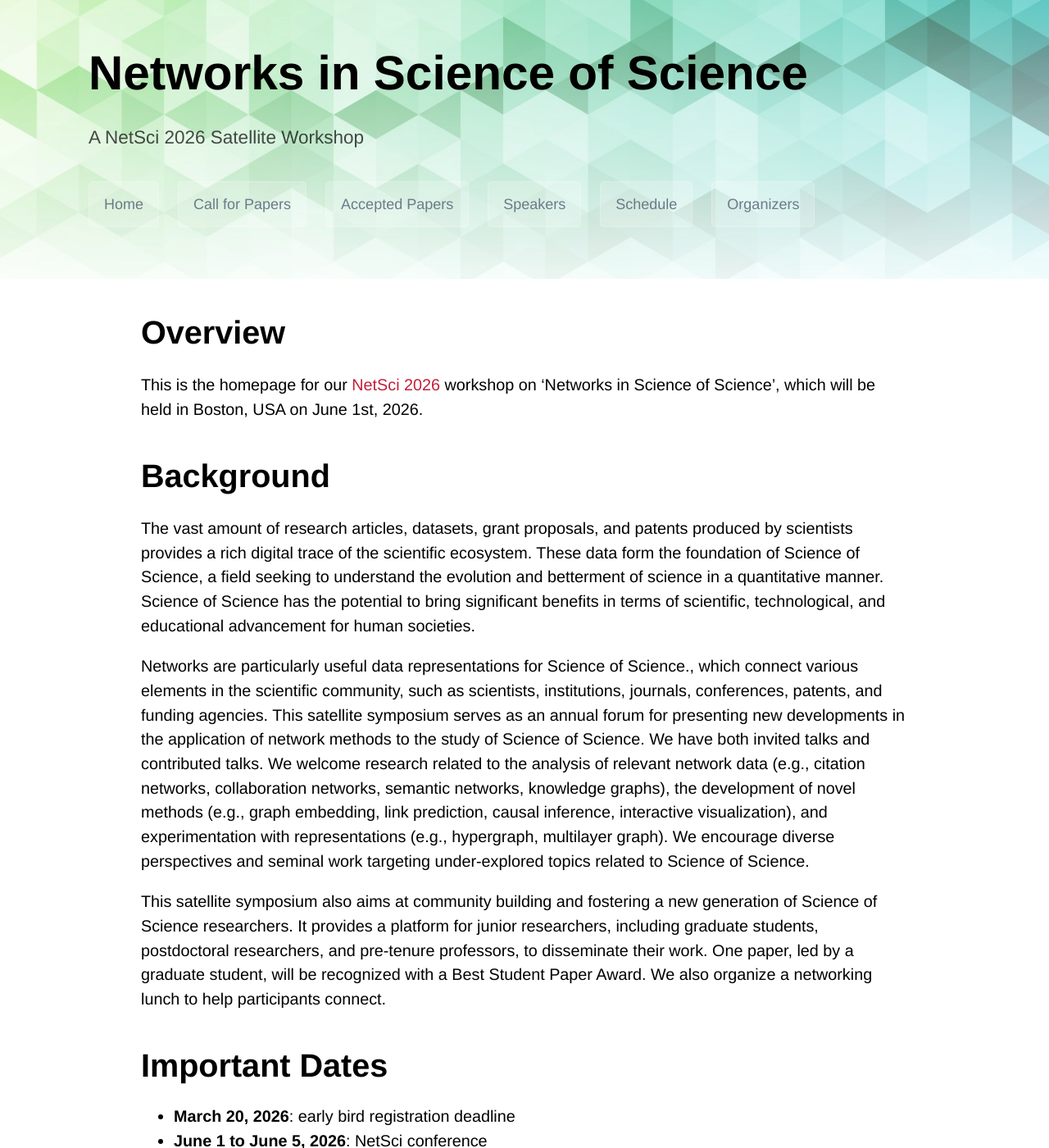
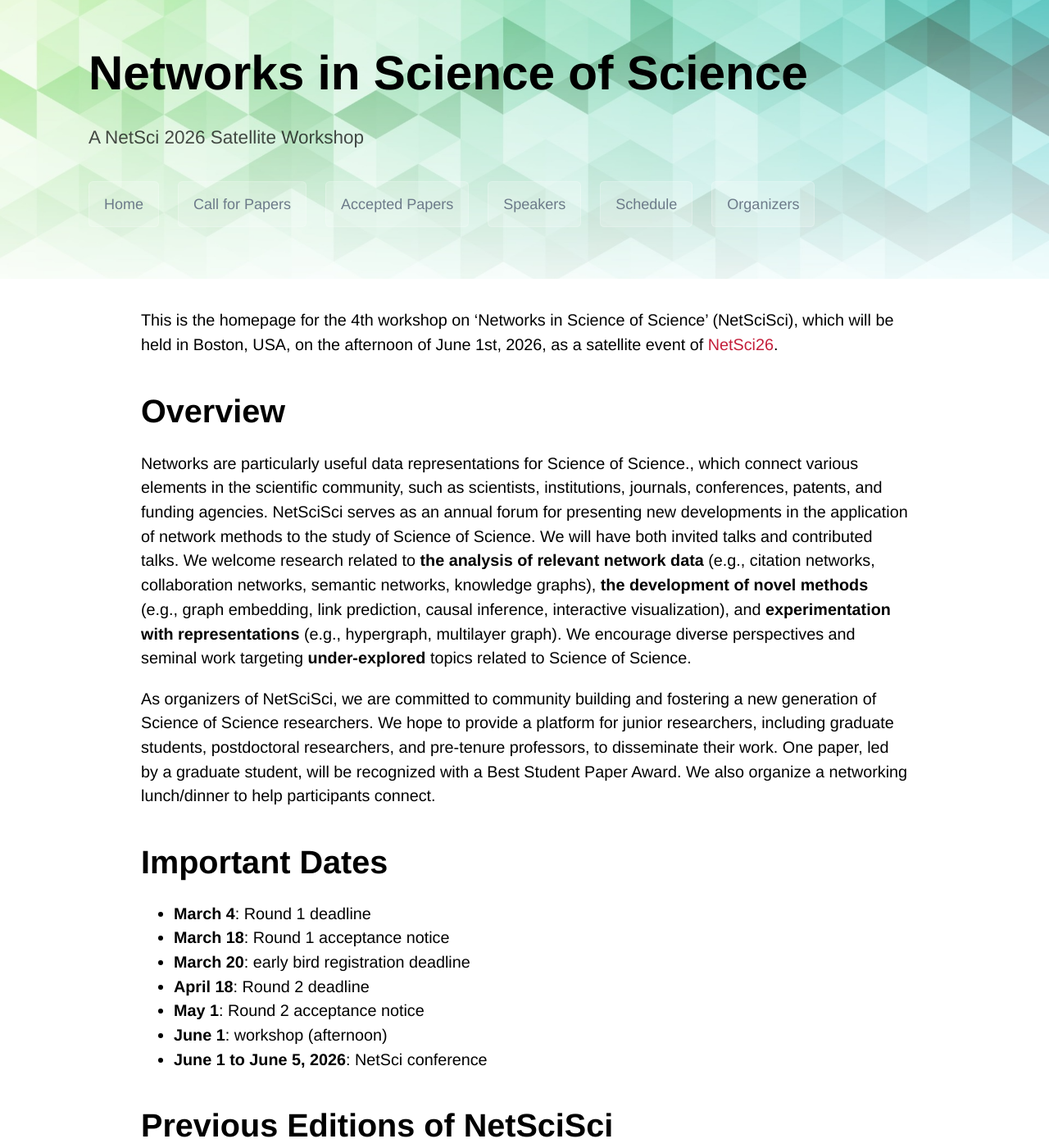
Before and after one commit to netscisci/netscisci.github.io, a Jekyll site: the page built from index.md, in a window 1280 px wide and 1400 px high. Shown: the whole window at 82% size. Built offline with Jekyll 4.4.1, drawn with Linux system fonts in a browser that asks for light colours; some web fonts are replaced; our own code applies the rules of GitHub Pages for plain Markdown files; some of the changed text lies outside the part shown.

Commit message:
Update index.md

```diff
--- a/index.md
+++ b/index.md
@@ -1,20 +1,28 @@
 ---
 layout: default
 ---
+This is the homepage for the 4th workshop on 'Networks in Science of Science' (NetSciSci), which will be held in Boston, USA, on the afternoon of June 1st, 2026, as a satellite event of [NetSci26](https://www.netsci2026.com).
 
 # Overview
 
-This is the homepage for our [NetSci 2026](https://www.netsci2026.com) workshop on 'Networks in Science of Science', which will be held in Boston, USA on June 1st, 2026.
+Networks are particularly useful data representations for Science of Science., which connect various elements in the scientific community, such as scientists, institutions, journals, conferences, patents, and funding agencies. NetSciSci serves as an annual forum for presenting new developments in the application of network methods to the study of Science of Science. We will have both invited talks and contributed talks. We welcome research related to **the analysis of relevant network data** (e.g., citation networks, collaboration networks, semantic networks, knowledge graphs), **the development of novel methods** (e.g., graph embedding, link prediction, causal inference, interactive visualization), and **experimentation with representations** (e.g., hypergraph, multilayer graph). We encourage diverse perspectives and seminal work targeting **under-explored** topics related to Science of Science.
 
-# Background
-
-The vast amount of research articles, datasets, grant proposals, and patents produced by scientists provides a rich digital trace of the scientific ecosystem. These data form the foundation of Science of Science, a field seeking to understand the evolution and betterment of science in a quantitative manner. Science of Science has the potential to bring significant benefits in terms of scientific, technological, and educational advancement for human societies.
-
-Networks are particularly useful data representations for Science of Science., which connect various elements in the scientific community, such as scientists, institutions, journals, conferences, patents, and funding agencies. This satellite symposium serves as an annual forum for presenting new developments in the application of network methods to the study of Science of Science. We have both invited talks and contributed talks. We welcome research related to the analysis of relevant network data (e.g., citation networks, collaboration networks, semantic networks, knowledge graphs), the development of novel methods (e.g., graph embedding, link prediction, causal inference, interactive visualization), and experimentation with representations (e.g., hypergraph, multilayer graph). We encourage diverse perspectives and seminal work targeting under-explored topics related to Science of Science.
-
-This satellite symposium also aims at community building and fostering a new generation of Science of Science researchers. It provides a platform for junior researchers, including graduate students, postdoctoral researchers, and pre-tenure professors, to disseminate their work. One paper, led by a graduate student, will be recognized with a Best Student Paper Award. We also organize a networking lunch to help participants connect.
+As organizers of NetSciSci, we are committed to community building and fostering a new generation of Science of Science researchers. We hope to provide a platform for junior researchers, including graduate students, postdoctoral researchers, and pre-tenure professors, to disseminate their work. One paper, led by a graduate student, will be recognized with a Best Student Paper Award. We also organize a networking lunch/dinner to help participants connect.
 
 # Important Dates
+- **March 4**: Round 1 deadline
+- **March 18**: Round 1 acceptance notice
+- **March 20**: early bird registration deadline
+- **April 18**: Round 2 deadline
+- **May 1**: Round 2 acceptance notice
+- **June 1**: workshop (afternoon)
+- **June 1 to June 5, 2026**: NetSci conference
 
-- **March 20, 2026**: early bird registration deadline
-- **June 1 to June 5, 2026**: NetSci conference
+# Previous Editions of NetSciSci
+[3rd NetSciSci, Maastricht, the Netherlands, 2025](https://netscisci.github.io/2025/)
+[2nd NetSciSci, Quebec City, Canada, 2024](https://netscisci.github.io/2024/)
+[1st NetSciSci, Vienna, Austria, 2023](https://netscisci.github.io/2023/)
+
+# Predecessors to NetSciSci
+[Science of Team Science & Innovation, Shanghai, China, 2022](http://teamsciences.org/netsci2022/)
+[Knowledge Networks in Science and Technology, Indianapolis, USA, 2017]()
```
